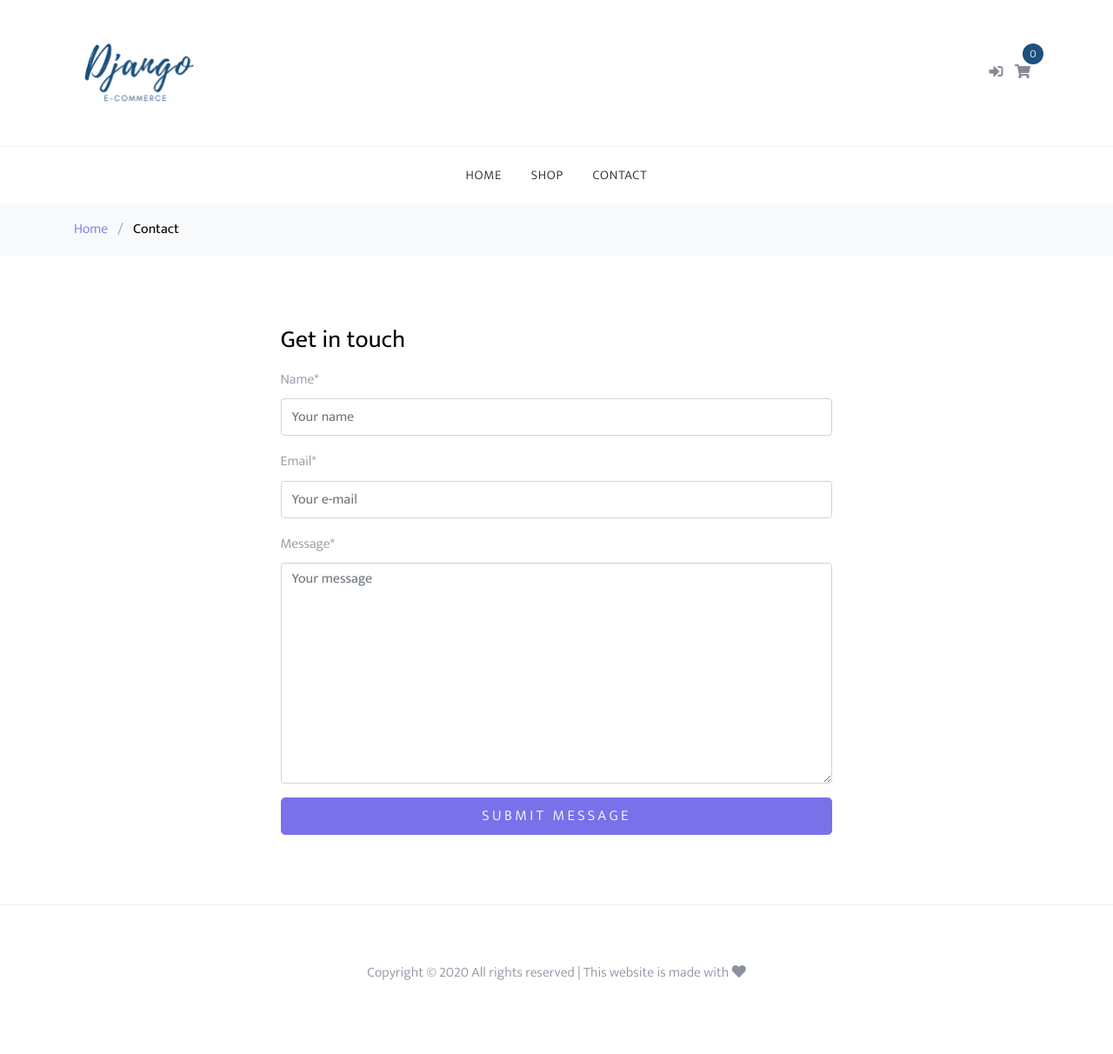
After one commit to fl4viooliveira/django_ecommerce, a Django app: page /contact/ in a window 1280 px wide. The commit adds this page. Shown: the whole page at 87% size. Run offline with Django 3.2, Linux system fonts and the light colour scheme; some libraries are stand-ins or nearby versions.

Commit message:
contact view and form

```diff
--- /dev/null
+++ b/core/forms.py
@@ -0,0 +1,14 @@
+
+from django import forms
+
+
+class ContactForm(forms.Form):
+    name = forms.CharField(max_length=100, widget=forms.TextInput(attrs={
+        'placeholder': "Your name"
+    }))
+    email = forms.EmailField(widget=forms.TextInput(attrs={
+        'placeholder': "Your e-mail"
+    }))
+    message = forms.CharField(widget=forms.Textarea(attrs={
+        'placeholder': 'Your message'
+    }))
--- a/core/views.py
+++ b/core/views.py
@@ -1,6 +1,40 @@
-from django.shortcuts import render
+from django.conf import settings
+from django.contrib import messages
+from django.core.mail import send_mail
+from django.shortcuts import reverse
 from django.views import generic
+from .forms import ContactForm
 
 
 class HomeView(generic.TemplateView):
     template_name = 'index.html'
+
+
+class ContactView(generic.FormView):
+    form_class = ContactForm
+    template_name = 'contact.html'
+
+    def get_success_url(self):
+        return reverse("contact")
+
+    def form_valid(self, form):
+        messages.info(
+            self.request, "Thanks for getting in touch. We have received your message.")
+        name = form.cleaned_data.get('name')
+        email = form.cleaned_data.get('email')
+        message = form.cleaned_data.get('message')
+
+        full_message = f"""
+            Received message below from {name}, {email}
+            ________________________
+
+
+            {message}
+            """
+        send_mail(
+            subject="Received contact form submission",
+            message=full_message,
+            from_email=settings.DEFAULT_FROM_EMAIL,
+            recipient_list=[settings.NOTIFY_EMAIL]
+        )
+        return super(ContactView, self).form_valid(form)
--- a/ecom/urls.py
+++ b/ecom/urls.py
@@ -1,4 +1,3 @@
-
 from django.conf import settings
 from django.conf.urls.static import static
 from django.contrib import admin
@@ -8,10 +7,12 @@ from core import views
 
 urlpatterns = [
     path('admin/', admin.site.urls),
-    path('', views.HomeView.as_view(), name='home')
+    path('', views.HomeView.as_view(), name='home'),
+    path('contact/', views.ContactView.as_view(), name='contact'),
 ]
 
-
 if settings.DEBUG:
-    urlpatterns += static(settings.STATIC_URL, document_root=settings.STATIC_ROOT)
-    urlpatterns += static(settings.MEDIA_URL, document_root=settings.MEDIA_ROOT)
+    urlpatterns += static(settings.STATIC_URL,
+                          document_root=settings.STATIC_ROOT)
+    urlpatterns += static(settings.MEDIA_URL,
+                          document_root=settings.MEDIA_ROOT)
--- a/requirements.txt
+++ b/requirements.txt
@@ -1,5 +1,6 @@
 asgiref==3.2.10
 Django==3.1.1
+django-crispy-forms==1.9.2
 django-environ==0.4.5
 psycopg2-binary==2.8.5
 pytz==2020.1
--- /dev/null
+++ b/templates/contact.html
@@ -0,0 +1,36 @@
+{% extends "base.html" %}
+{% load crispy_forms_tags %}
+
+{% block content %}
+
+<div class="bg-light py-3">
+    <div class="container">
+        <div class="row">
+            <div class="col-md-12 mb-0">
+                <a href="{% url 'home' %}">Home</a>
+                <span class="mx-2 mb-0">/</span>
+                <strong class="text-black">Contact</strong>
+            </div>
+        </div>
+    </div>
+</div>
+
+<div class="site-section">
+    <div class="container">
+        <div class="row justify-content-center">
+            <div class="col-md-7">
+                <h2 class="h3 mb-3 text-black">Get in touch</h2>
+            </div>
+            <div class="col-md-7">
+                <form method="POST">
+                    {% csrf_token %}
+                    {{ form|crispy }}
+                    <input type="submit" class="btn btn-primary btn-lg btn-block" value="Submit message" />
+                </form>
+            </div>
+        </div>
+    </div>
+</div>
+
+
+{% endblock content %}
--- a/templates/navbar.html
+++ b/templates/navbar.html
@@ -1,9 +1,10 @@
+
 <nav class="site-navigation text-right text-md-center" role="navigation">
     <div class="container">
         <ul class="site-menu js-clone-nav d-none d-md-block" style="padding: 0;">
             <li><a href="/">Home</a></li>
             <li><a href="/">Shop</a></li>
-            <li><a href="/">Contact</a></li>
+            <li><a href="{% url 'contact' %}">Contact</a></li>
             {% if request.user.is_staff %}
                 <li><a href="/">Staff</a></li>
             {% endif %}
```
Also changed, not shown: ecom/settings.py (+8 -0 lines), 1 other file.
